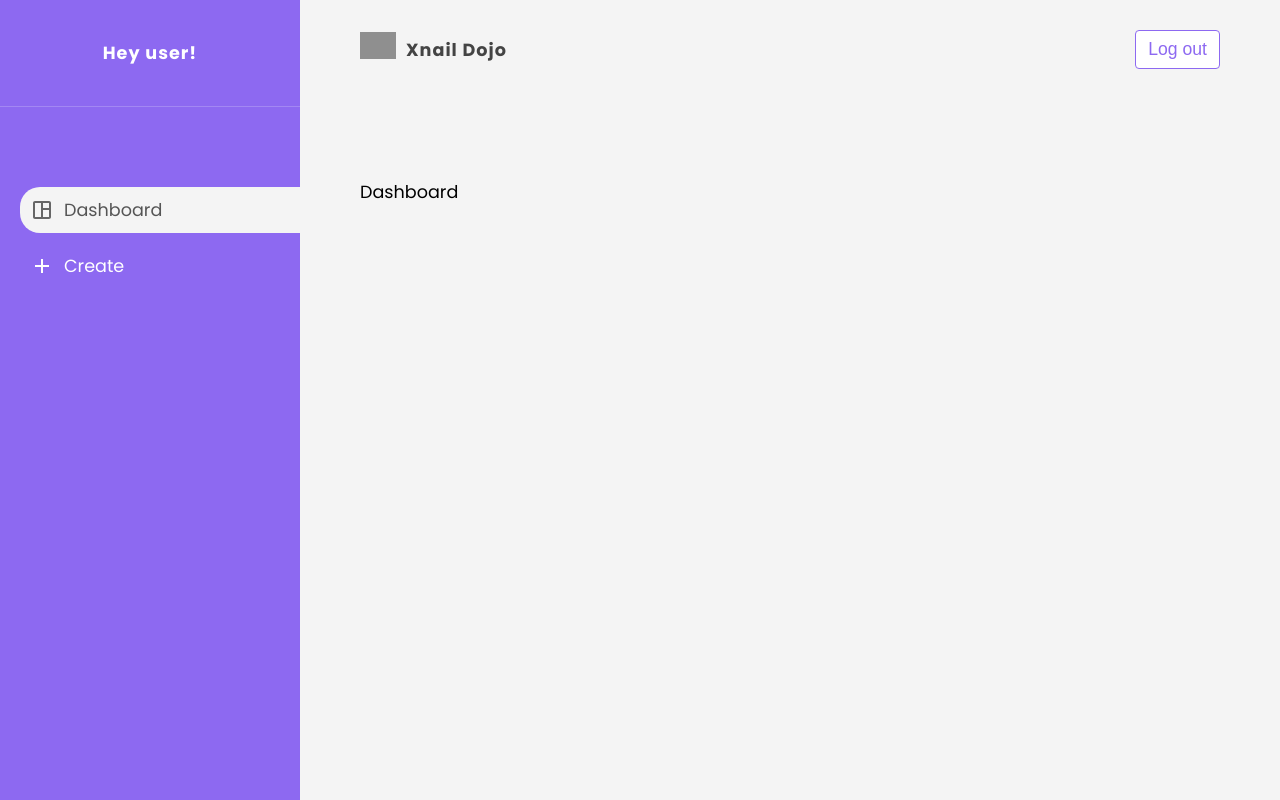
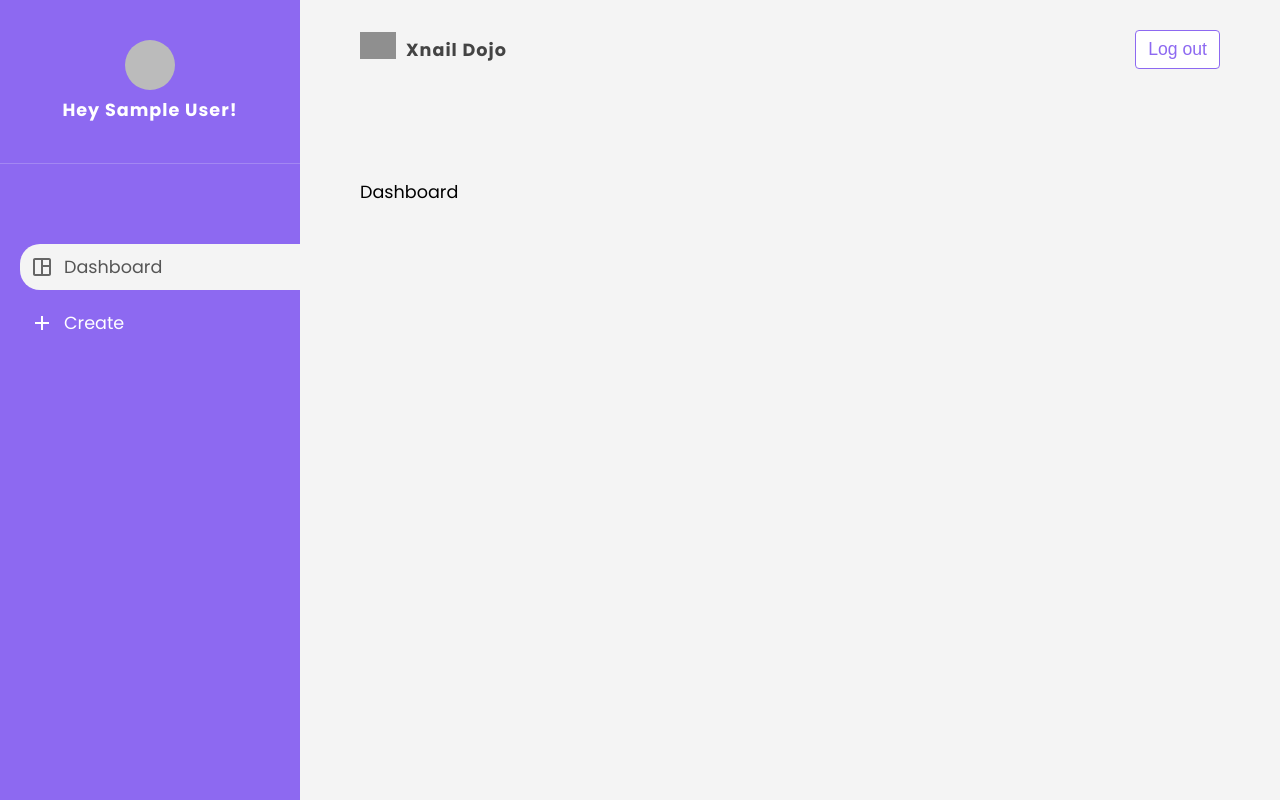
Before and after one commit to pedrolopezbiedma/React_The_Dojo, a React (Create React App) app: page / in a window 1280 px wide. Built offline with nearby package versions, Linux system fonts and the light colour scheme; no server answers; sample sign-in values are in the browser's storage; grey boxes are pictures that could not be loaded.

Commit message:
Create Avatar comopnent and use it

```diff
--- a/src/App.js
+++ b/src/App.jsx
@@ -8,7 +8,7 @@ import "./App.css";
 import { useAuthenticationContext } from "./hooks/useAuthenticationContext";
 
 // Components
-import Sidebar from "./components/Sidebar.";
+import Sidebar from "./components/Sidebar";
 import Navbar from "./components/Navbar";
 import Dashboard from "./pages/Dashboard/Dashboard";
 import Login from "./pages/Login/Login";
--- /dev/null
+++ b/src/components/Avatar.css
@@ -0,0 +1,12 @@
+.avatar {
+    display: inline-block;
+    width: 50px;
+    height: 50px;
+    border-radius: 50%;
+    overflow: hidden;
+}
+
+.avatar img {
+    width: 100%;
+    height: 100%;
+}
--- /dev/null
+++ b/src/components/Avatar.jsx
@@ -0,0 +1,12 @@
+// Styles
+import "./Avatar.css";
+
+const Avatar = ({ user }) => {
+  return (
+    <div className="avatar">
+      <img src={user.photoURL} alt="user avatar" />
+    </div>
+  );
+};
+
+export default Avatar;
--- a/src/components/Sidebar..jsx
+++ b/src/components/Sidebar.jsx
@@ -6,13 +6,20 @@ import "./Sidebar.css";
 import DashboardIcon from "../assets/dashboard_icon.svg";
 import CreateIcon from "../assets/add_icon.svg";
 
+// Hooks
+import { useAuthenticationContext } from "../hooks/useAuthenticationContext";
+
+// Components
+import Avatar from "./Avatar";
+
 const Sidebar = () => {
+  const { user } = useAuthenticationContext();
   return (
     <div className="sidebar">
       <div className="sidebar-content">
         <div className="user">
-          {/* Avatar */}
-          <p>Hey user!</p>
+          <Avatar user={user} />
+          <p>Hey {user.displayName}!</p>
         </div>
         <nav className="links">
           <ul>
```
